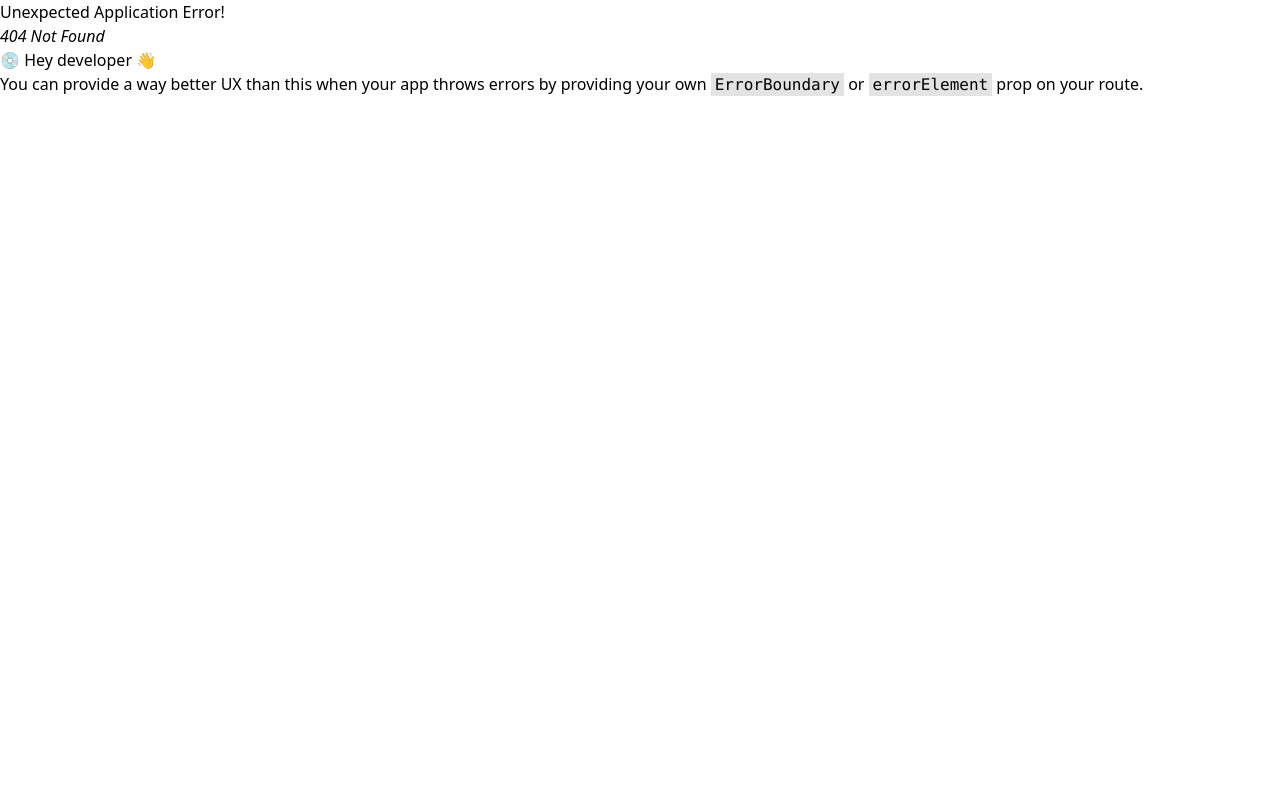
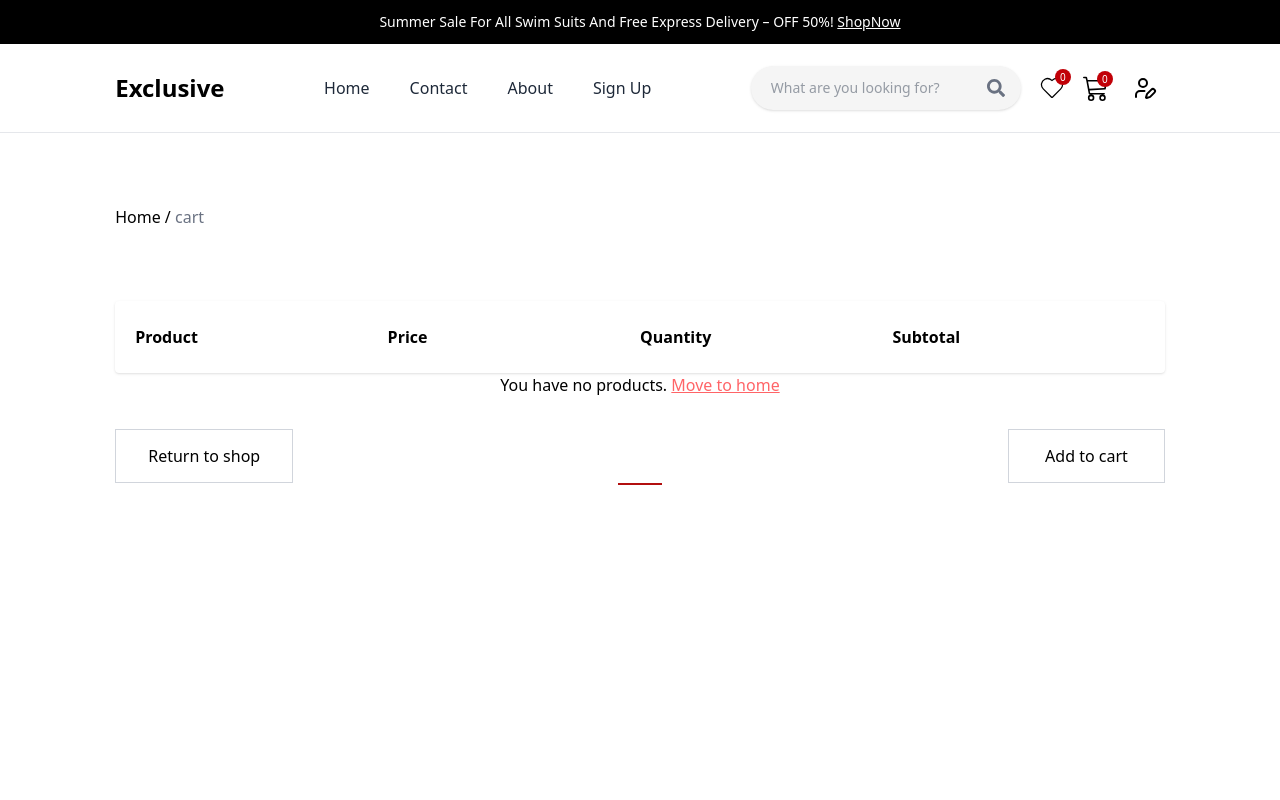
Before and after one commit to gholahan/intern-ecommerce, a React (Vite) app: page /cart in a window 1280 px wide. Before the commit this address had no page. Shown: the top 800 px of the page. Built offline with nearby package versions, Linux system fonts and the light colour scheme.

Commit message:
feat: implemented cart Page  and  fully functinal Cart functionality.

```diff
--- a/package.json
+++ b/package.json
@@ -35,6 +35,6 @@
     "ts-node": "^10.9.2",
     "typescript": "~5.9.3",
     "typescript-eslint": "^8.46.4",
-    "vite": "^7.2.4"
+    "vite": "^5.4.11"
   }
 }
--- a/src/App.tsx
+++ b/src/App.tsx
@@ -5,9 +5,9 @@ import 'react-toastify/dist/ReactToastify.css'
 import HomePage from './pages/HomePage'
 import RootLayout from './layouts/RootLayout'
 import Wishlist from './pages/WishListPage'
-// import CartPage from './components/CartPage'
 import CategoryPage from './pages/ProductCategoryPage'
 import SearchPage from './pages/SearchPage'
+import CartPage from './pages/CartPage'
 
 
 const App = () => {
@@ -19,6 +19,7 @@ const App = () => {
       <Route path='' element={<SearchPage/>}/>
       <Route path='/search' element={<SearchPage/>}/>
       <Route path='/category/:categoryName' element ={<CategoryPage/>}/>
+      <Route path ='/cart' element= {<CartPage/>}/>
     </Route>
 
   ))
--- a/src/components/CartPage.tsx
+++ /dev/null
@@ -1,32 +0,0 @@
-
-
-const CartPage = () => {
-  return (
-    <div className="grid grid-cols-4 px-6 py-2">
-      <div className="flex justify-center items-center mb-8 bg-white">
-         {/* product */}
-       <div className="">
-
-       </div>
-       {/* price */}
-       <p className="font-semibold "></p>
-       {/* quantity and quantity buttons*/}
-        <div className="flex justify-center items-center">
-          <button>
-
-          </button>
-          <span> </span>
-          <button>
-
-          </button>
-        </div>
-        {/*subtotal*/}
-          <div>
-
-          </div>
-     </div>
-    </div>
-  )
-}
-
-export default CartPage
--- /dev/null
+++ b/src/components/CartProductRow.tsx
@@ -0,0 +1,130 @@
+import type { Product } from "../types/product.type"
+import { useCartStore } from "../store/cart.store"
+import { Trash2 } from "lucide-react"
+import { useEffect, useState } from "react"
+
+interface CartProductRowProps {
+  products: Product[]
+}
+
+const CartProductRow = ({ products }: CartProductRowProps) => {
+  return (
+    <>
+      {products.map((item) => (
+        <CartProductRowItem key={item.id} item={item} />
+      ))}
+    </>
+  )
+}
+
+function CartProductRowItem({ item }: { item: Product }) {
+  const {
+    increaseCount,
+    decreaseCount,
+    removeFromCart,
+    cart,
+    setQuantity } =
+  useCartStore()
+
+  const cartItem = cart.find((c) => c.id === item.id)
+  if (!cartItem) return null
+
+  const quantity = cartItem.quantity
+  const subtotal = item.price * quantity
+
+  const [inputValue, setInputValue] = useState(String(quantity))
+
+  useEffect(() => {
+    setInputValue(String(quantity))
+  }, [quantity])
+
+  const handleChange = (raw: string) => {
+    const digits = raw.replace(/\D/g, "")
+    // allow empty while typing
+    if (raw === "") {
+      setInputValue("")
+      return
+    }
+    setInputValue(digits)
+  }
+
+  const commit = () => {
+    const val = inputValue.replace(/\D/g, "")
+    if (!val || Number(val) < 1) {
+      setQuantity(item.id, 1)
+      setInputValue("1")
+    } else {
+      setQuantity(item.id, Number(val))
+    }
+  }
+
+  return (
+    <div className="grid grid-cols-4 items-center gap-6 rounded-sm bg-white px-6 py-5 shadow-sm mt-4">
+      {/* Product */}
+      <div className="flex items-center gap-4">
+        <img
+          src={item.thumbnail}
+          alt={item.title}
+          className="h-16 w-16 rounded object-cover"
+        />
+        <div>
+          <p className="text-sm font-medium">{item.title}</p>
+          <p className="text-xs text-gray-500">{item.category}</p>
+        </div>
+      </div>
+
+      {/* Price */}
+      <div className="text-base font-semibold">${item.price.toFixed(2)}</div>
+
+      {/* Quantity */}
+      <div className="flex items-center border border-gray-300 rounded-sm overflow-hidden w-max">
+        <input
+          type="text"
+          inputMode="numeric"
+          pattern="[0-9]*"
+          value={inputValue}
+          className="w-10 text-center text-sm py-1 focus:outline-none"
+          onChange={(e) => handleChange(e.target.value)}
+          onBlur={commit}
+          onKeyDown={(e) => {
+            if (e.key === "Enter") {
+              e.preventDefault()
+              commit()
+            }
+          }}
+        />
+
+        {/* Buttons */}
+        <div className="flex flex-col">
+          <button
+            onClick={() => increaseCount(item.id)}
+            className="px-2 py-0.5 text-xs hover:bg-gray-100 transition"
+          >
+            ▲
+          </button>
+          <button
+            onClick={() => decreaseCount(item.id)}
+            disabled={quantity <= 1}
+            className="px-2 py-0.5 text-xs hover:bg-gray-100 transition disabled:opacity-40 disabled:cursor-not-allowed"
+          >
+            ▼
+          </button>
+        </div>
+      </div>
+
+
+      {/* Subtotal + Remove */}
+      <div className="flex items-center justify-between">
+        <span className="text-base font-semibold">${subtotal.toFixed(2)}</span>
+        <button
+          onClick={() => removeFromCart(item.id)}
+          className="p-2 text-gray-400 hover:text-red-500 transition"
+        >
+          <Trash2 size={18} />
+        </button>
+      </div>
+    </div>
+  )
+}
+
+export default CartProductRow
--- a/src/components/Navbar.tsx
+++ b/src/components/Navbar.tsx
@@ -4,11 +4,13 @@ import { UserPen } from "lucide-react";
 import { Link, NavLink } from "react-router-dom";
 import { useFavoritesStore } from "../store/favourite.store";
 import SearchBar from "./SearchBar";
+import { useCartStore } from "../store/cart.store";
 
 
 const Navbar = () => {
 
-  const favorites = useFavoritesStore(s=>s.favorites)
+  const {favorites} = useFavoritesStore() //
+  const {cart} = useCartStore();
 
   const navClass = ({ isActive}:any) =>
     `text-base transition ${
@@ -37,8 +39,8 @@ const Navbar = () => {
         {/* Actions */}
         <div className="flex items-center gap-4">
 
-          {/* <SearchBar/> */}
-          <SearchBar/>
+          <SearchBar/> {/*searchBar*/}
+
           {/* Wishlist */}
           <Link to="/wishlist" className="relative">
             <CiHeart size={30} />
@@ -48,8 +50,11 @@ const Navbar = () => {
           </Link>
 
           {/* Cart */}
-          <Link to="/cart">
+          <Link to="/cart" className="relative">
             <BsCart3 size={26} />
+             <span className="absolute -right-1 -top-1 bg-red-700 text-white text-[10px] w-4 aspect-square rounded-full flex items-center justify-center">
+              {cart.length}
+            </span>
           </Link>
 
           {/* Profile dropdown */}
--- a/src/components/ProuctCard.tsx
+++ b/src/components/ProuctCard.tsx
@@ -1,9 +1,10 @@
-import type { Product } from "../services/products/product.type";
+import type { Product } from "../types/product.type";
 import {Eye, ShoppingCart} from 'lucide-react'
 import { useFavoritesStore } from "../store/favourite.store";
 import { CiHeart } from "react-icons/ci";
 import { AiFillHeart } from "react-icons/ai";
 import { Star } from 'lucide-react';
+import { useCartStore } from "../store/cart.store";
 
 
 interface ProductCardProps {
@@ -13,6 +14,9 @@ interface ProductCardProps {
 const ProductCard: React.FC<ProductCardProps>= ({ product }) => {
 
   const discountPrice = Math.round(product.price  - (product.price * (product.discountPercentage/100)));
+
+  const {addToCart, removeFromCart, added} = useCartStore();
+  const addedToCart = added(product.id);
 
   const {addFavorite, removeFavorite, isFavorite} = useFavoritesStore();
   const liked = isFavorite(product.id);
@@ -51,18 +55,18 @@ const ProductCard: React.FC<ProductCardProps>= ({ product }) => {
       </div>
 
       {/* Product Image Area */}
-      <div className="w-full h-auto rounded-lg mb-4 flex items-center justify-center">
-        <div className="text-gray-400 text-sm">
-          <img src={product.images[0]} alt="" />
+      <div className="w-full h-full rounded-lg mb-4 flex items-center justify-center aspect-square overflow-hidden relative">
+        <div className="absolute inset-0  bg-gray-300">
+          <img src={product.thumbnail}/>
         </div>
       </div>
       {/* add to cart button */}
       <button
-          //  onClick={()=>}
-            className="bg-black opacity-0 translate-y-2 group-hover:opacity-100 group-hover:translate-y-0: w-full text-center hover:bg- text-white px-4 py-2 rounded-lg flex justify-center items-center gap-2 transition-all duration-200"
+           onClick={()=> (addedToCart ? removeFromCart(product.id) : addToCart(product.id))}
+            className="cursor-pointer bg-black opacity-0 translate-y-2 group-hover:opacity-100 group-hover:translate-y-0: w-full text-center hover:bg- text-white px-4 py-2 rounded-lg flex justify-center items-center gap-2 transition-all duration-200"
           >
             <ShoppingCart size={18} />
-            <span className="text-sm font-medium">Add To Cart</span>
+            <span className="text-sm font-medium"> {addedToCart ? 'Added' : 'Add To Cart'}</span>
         </button>
       {/* Product Name */}
      </div>
--- /dev/null
+++ b/src/pages/CartPage.tsx
@@ -0,0 +1,61 @@
+import CartProductRow from "../components/CartProductRow"
+import { useCartStore } from "../store/cart.store"
+import { useQueries } from "@tanstack/react-query"
+import type { Product } from "../types/product.type"
+import { eachProduct } from "../services/products/product.service"
+
+const CartPage = () => {
+
+    const {cart} = useCartStore()
+    const cart_Products = cart.map(items=> items.id);
+
+    const cartProducts = useQueries({
+            queries: cart_Products.map((id:number)=>({
+                queryKey:['cartProduct' , id],
+                queryFn:()=>eachProduct(id),
+                enabled: !!id,
+            }))
+        });
+        const products = cartProducts
+        .map((q) => q.data)
+        .filter(Boolean) as Product[];
+
+  return (
+    <>
+    <p className="my-18">
+      Home / <span className="text-gray-500">cart</span>
+    </p>
+
+     <header className="grid grid-cols-4 font-semibold text-black py-6 px-5 bg-white shadow-sm rounded-sm">
+      <div>Product</div>
+      <div>Price</div>
+      <div>Quantity</div>
+      <div>Subtotal</div>
+     </header>
+    {
+        products.length > 0 ? (
+          <CartProductRow products={products} />
+        ) : (
+          <p className="text-center">You have no products. <span className="underline text-red-400 hover:text-red-700 cursor-pointer">Move to home</span></p>
+        )
+    }
+
+    <div className="flex justify-between mt-8">
+      <button className="text-black font-medium py-3.5 px-8 border border-gray-300">
+       Return to shop
+      </button>
+
+      <button className="text-black font-medium py-3.5 px-9 border border-gray-300">
+        Add to cart
+      </button>
+    </div >
+
+    <div className="flex items-center justify-center ">
+      <p className="w-8 h-0.5 md:w-11 bg-[#b20f0f]"></p>
+    </div>
+
+    </>
+  )
+}
+
+export default CartPage
--- /dev/null
+++ b/src/store/cart.store.ts
@@ -0,0 +1,65 @@
+import { toast } from "react-toastify";
+import { create } from "zustand";
+import { persist } from "zustand/middleware";
+
+interface CartItem {
+  id: number;
+  quantity: number;
+}
+
+interface CartStore {
+  cart: CartItem[];
+  addToCart: (id: number) => void;
+  removeFromCart: (id: number) => void;
+  increaseCount : (id:number) => void;
+  decreaseCount : (id:number) => void;
+  setQuantity : (i:number, quantity:number) => void;
+  added: (id: number) => boolean;
+}
+
+export const useCartStore = create<CartStore>()(
+  persist(
+    (set, get) => ({
+      cart: [],
+
+      addToCart: (id) =>
+        set((state) => {
+          toast.info("Added to cart");
+          return {
+            cart: [...state.cart, { id, quantity: 1 }],
+          };
+        }),
+
+      removeFromCart: (id) =>
+        set((state) => {
+          toast.info("Removed from cart");
+          return {
+            cart: state.cart.filter(item => item.id !== id),
+          };
+        }),
+
+        increaseCount: (id) => set((state)=>{
+          return{
+            cart: state.cart.map(items => items.id === id ? {...items, quantity:items.quantity + 1} : items)
+          }
+        }),
+
+        decreaseCount: (id) => set((state)=>{
+         return{
+            cart: state.cart.map(items => items.id === id ? {...items, quantity:items.quantity - 1} : items)
+          }
+        }),
+
+        setQuantity: (id , quantity) => set((state)=>{
+         const cart = state.cart.map(items => items.id === id ? {...items, quantity} : items);
+         return {cart: cart}
+        }),
+
+      added: (id) =>
+        get().cart.some(item => item.id === id),
+    }),
+    {
+      name: "cart",
+    }
+  )
+);
```
Also changed, not shown: 1 other file (tests, documents, lock files or other folders).
